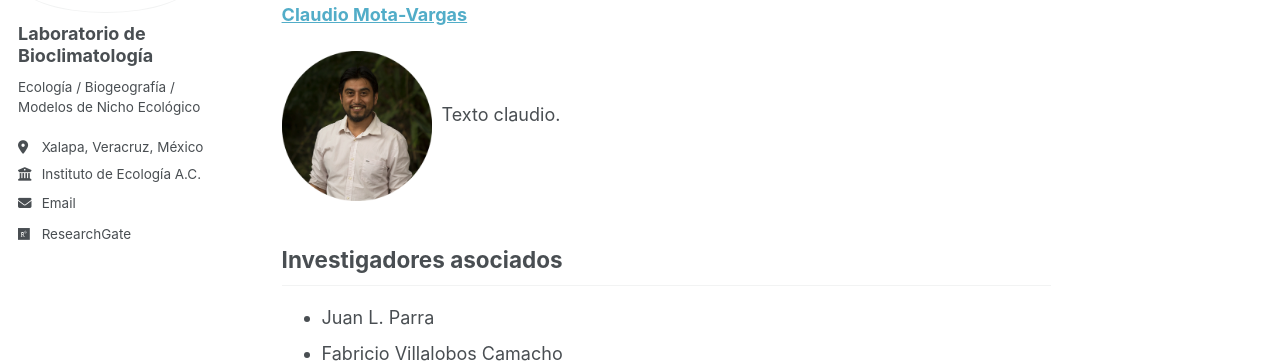
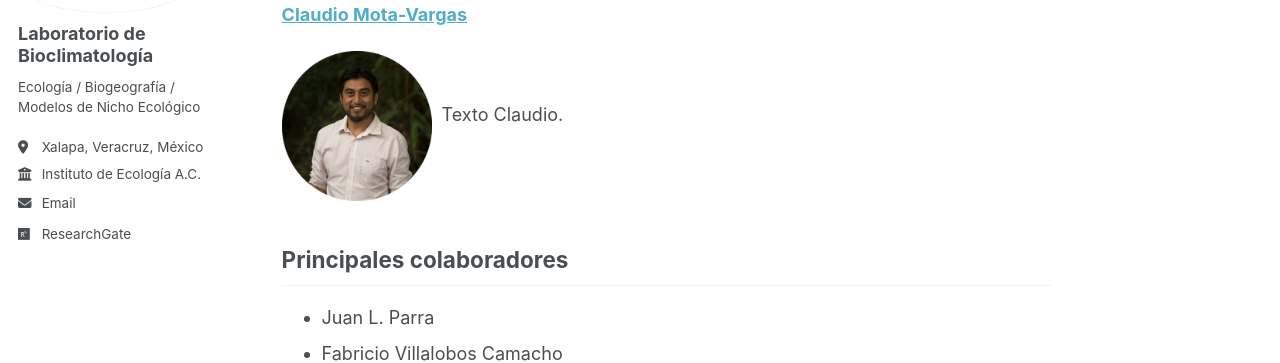
Before and after one commit to Labbioclim/bioclimat, a Jekyll site: the page built from _pages/about.md, in a window 1280 px wide and 900 px high, scrolled down 1205 px. Shown: the part 156-519 px from the top of the window. Built offline with Jekyll 4.4.1, drawn with Linux system fonts in a browser that asks for light colours.

Commit message:
Update about.md

```diff
--- a/_pages/about.md
+++ b/_pages/about.md
@@ -30,10 +30,10 @@ Investigadores principales
 
 <div style="display: flex; align-items: center;">
   <img src="https://labbioclim.github.io/bioclimat/images/claudio.png" alt="Descripción de la imagen" width="150" style="margin-right: 10px;">
-  <p> Texto claudio.</p>
+  <p> Texto Claudio.</p>
 </div>
 
-Investigadores asociados
+Principales colaboradores
 ------
 * Juan L. Parra
 * Fabricio Villalobos Camacho
```
